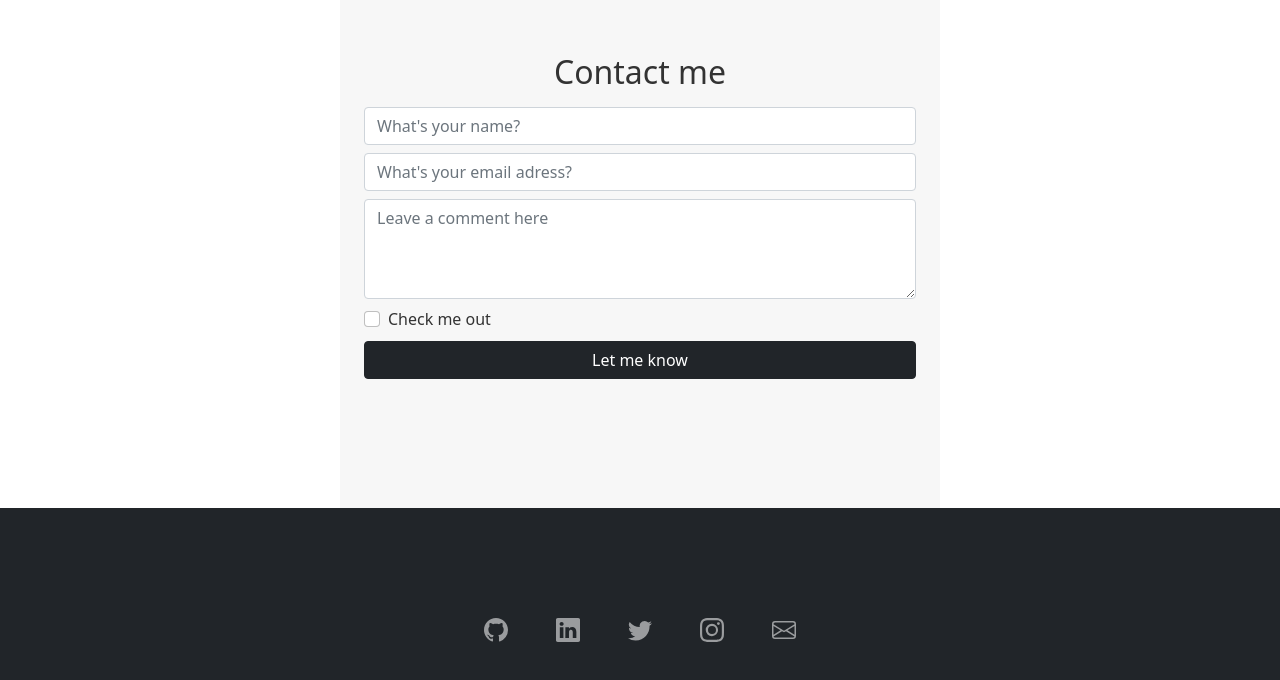
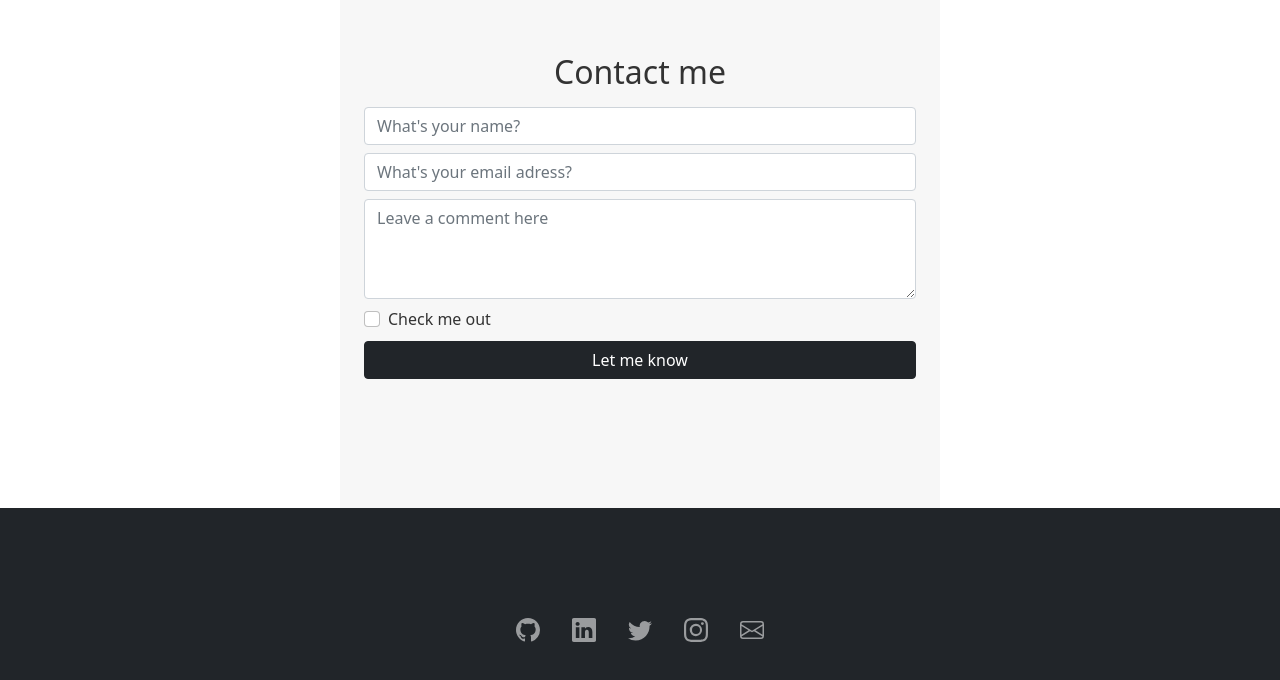
Before and after one commit to yykoca/yahyayasirkoca.com, a React (Create React App) app: page / in a window 1280 px wide. Shown: the part 2013-2693 px from the top of the page. Built offline with nearby package versions, Linux system fonts and the light colour scheme.

Commit message:
footer style changed

```diff
--- a/src/components/Footer.jsx
+++ b/src/components/Footer.jsx
@@ -5,16 +5,16 @@ import { Github, Instagram, Linkedin, Twitter, Envelope } from "react-bootstrap-
 
 function Footer() {
     return (
-        <Navbar id="footer" expand="lg" variant="dark" bg="dark">
-            <Container>
+        <Navbar id="footer" expand="lg" variant="dark" bg="dark" className="p-0">
+            <Container >
                 {/* <Navbar.Brand href="#">Tüm haklari saklidir.</Navbar.Brand> */}
-                <Nav className="mx-auto">
-                    <Nav.Link className="px-4" href="https://github.com/yykoca"><Github /></Nav.Link>
-                    <Nav.Link className="px-4" href="https://www.linkedin.com/in/yykoca"><Linkedin /></Nav.Link>
+                <Nav className="d-flex flex-row mx-auto">
+                    <Nav.Link className="px-3" href="https://github.com/yykoca"><Github /></Nav.Link>
+                    <Nav.Link className="px-3" href="https://www.linkedin.com/in/yykoca"><Linkedin /></Nav.Link>
                     {/* <Nav.Link className="px-4" href="https://www.xing.com/profile/YahyaYasir_KOCA/cv"><MDBIcon fab icon="xing" className="text-light"/></Nav.Link> */}
-                    <Nav.Link className="px-4" href="http://twitter.com/yhysrkc"><Twitter /></Nav.Link>
-                    <Nav.Link className="px-4" href="https://instagram.com/yhysrkc"><Instagram /></Nav.Link>
-                    <Nav.Link className="px-4" href="mailto:yykoca.08@gmail.com"><Envelope /></Nav.Link>
+                    <Nav.Link className="px-3" href="http://twitter.com/yhysrkc"><Twitter /></Nav.Link>
+                    <Nav.Link className="px-3" href="https://instagram.com/yhysrkc"><Instagram /></Nav.Link>
+                    <Nav.Link className="px-3" href="mailto:yykoca.08@gmail.com"><Envelope /></Nav.Link>
                 </Nav>
             </Container>
         </Navbar>
```
